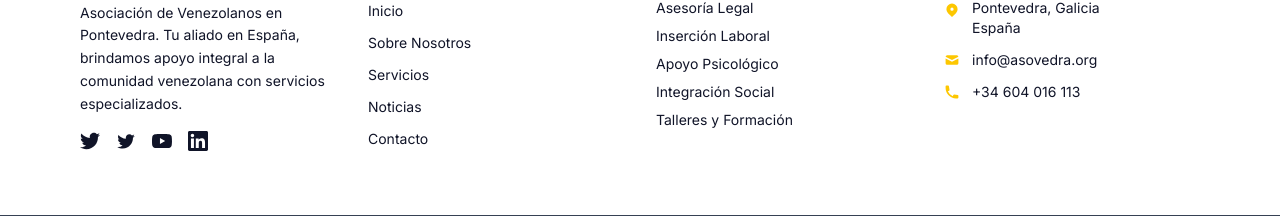
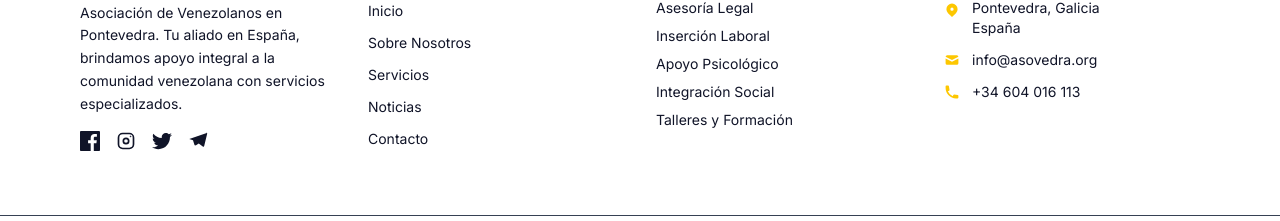
Before and after one commit to eliasosoriio/asovedra.org, a React (Vite) app: page / in a window 1280 px wide. Shown: the part 5079-5300 px from the top of the page. Built offline with nearby package versions, Linux system fonts and the light colour scheme; what @midudev/tailwind-animations would draw is missing.

Commit message:
update: fix data and social

```diff
--- a/src/components/layout/Footer.jsx
+++ b/src/components/layout/Footer.jsx
@@ -18,25 +18,34 @@ function Footer() {
             <p className="text-primary-dark text-sm leading-relaxed">
               Asociación de Venezolanos en Pontevedra. Tu aliado en España, brindamos apoyo integral a la comunidad venezolana con servicios especializados.
             </p>
-            <div className="flex space-x-4">
-              <a href="#" className="text-primary-dark hover:text-yellow-400 transition-colors duration-300">
-                <svg className="w-5 h-5" fill="currentColor" viewBox="0 0 24 24">
-                  <path d="M24 4.557c-.883.392-1.832.656-2.828.775 1.017-.609 1.798-1.574 2.165-2.724-.951.564-2.005.974-3.127 1.195-.897-.957-2.178-1.555-3.594-1.555-3.179 0-5.515 2.966-4.797 6.045-4.091-.205-7.719-2.165-10.148-5.144-1.29 2.213-.669 5.108 1.523 6.574-.806-.026-1.566-.247-2.229-.616-.054 2.281 1.581 4.415 3.949 4.89-.693.188-1.452.232-2.224.084.626 1.956 2.444 3.379 4.6 3.419-2.07 1.623-4.678 2.348-7.29 2.04 2.179 1.397 4.768 2.212 7.548 2.212 9.142 0 14.307-7.721 13.995-14.646.962-.695 1.797-1.562 2.457-2.549z"/>
+            <div className="flex space-x-4" aria-label="Redes sociales">
+              <a href="https://facebook.com/asovedra" target="_blank" rel="noopener" className="text-primary-dark hover:text-yellow-400 transition-colors duration-300" aria-label="Facebook">
+                <span className="sr-only">Facebook</span>
+                <svg className="w-5 h-5" fill="currentColor" viewBox="0 0 24 24" aria-hidden="true">
+                  <path d="M22.675 0h-21.35C.597 0 0 .597 0 1.333v21.334C0 23.403.597 24 1.325 24H12.82v-9.294H9.692v-3.622h3.128V8.413c0-3.1 1.893-4.788 4.657-4.788 1.325 0 2.464.099 2.797.143v3.24l-1.918.001c-1.504 0-1.796.716-1.796 1.767v2.318h3.587l-.467 3.622h-3.12V24h6.116C23.403 24 24 23.403 24 22.667V1.333C24 .597 23.403 0 22.675 0z"/>
                 </svg>
               </a>
-              <a href="#" className="text-primary-dark hover:text-blue-400 transition-colors duration-300">
-                <svg className="w-5 h-5" fill="currentColor" viewBox="0 0 24 24">
-                  <path d="M22.46 6c-.77.35-1.6.58-2.46.69.88-.53 1.56-1.37 1.88-2.38-.83.5-1.75.85-2.72 1.05C18.37 4.5 17.26 4 16 4c-2.35 0-4.27 1.92-4.27 4.29 0 .34.04.67.11.98C8.28 9.09 5.11 7.38 3 4.79c-.37.63-.58 1.37-.58 2.15 0 1.49.75 2.81 1.91 3.56-.71 0-1.37-.2-1.95-.5v.03c0 2.08 1.48 3.82 3.44 4.21a4.22 4.22 0 0 1-1.93.07 4.28 4.28 0 0 0 4 2.98 8.521 8.521 0 0 1-5.33 1.84c-.34 0-.68-.02-1.02-.06C3.44 20.29 5.7 21 8.12 21 16 21 20.33 14.46 20.33 8.79c0-.19 0-.37-.01-.56.84-.6 1.56-1.36 2.14-2.23z"/>
+
+              <a href="https://instagram.com/asovedra" target="_blank" rel="noopener" className="text-primary-dark hover:text-blue-400 transition-colors duration-300" aria-label="Instagram">
+                <span className="sr-only">Instagram</span>
+                <svg className="w-5 h-5" fill="none" viewBox="0 0 24 24" stroke="currentColor" aria-hidden="true">
+                  <rect x="3" y="3" width="18" height="18" rx="5" strokeWidth="2" />
+                  <circle cx="12" cy="12" r="3.2" strokeWidth="2" />
+                  <circle cx="17.5" cy="6.5" r="0.5" fill="currentColor" />
                 </svg>
               </a>
-              <a href="#" className="text-primary-dark hover:text-red-400 transition-colors duration-300">
-                <svg className="w-5 h-5" fill="currentColor" viewBox="0 0 24 24">
-                  <path d="M23.498 6.186a3.016 3.016 0 0 0-2.122-2.136C19.505 3.545 12 3.545 12 3.545s-7.505 0-9.377.505A3.017 3.017 0 0 0 .502 6.186C0 8.07 0 12 0 12s0 3.93.502 5.814a3.016 3.016 0 0 0 2.122 2.136c1.871.505 9.376.505 9.376.505s7.505 0 9.377-.505a3.015 3.015 0 0 0 2.122-2.136C24 15.93 24 12 24 12s0-3.93-.502-5.814zM9.545 15.568V8.432L15.818 12l-6.273 3.568z"/>
+
+              <a href="https://twitter.com/asovedra" target="_blank" rel="noopener" className="text-primary-dark hover:text-red-400 transition-colors duration-300" aria-label="X (Twitter)">
+                <span className="sr-only">X</span>
+                <svg className="w-5 h-5" fill="currentColor" viewBox="0 0 24 24" aria-hidden="true">
+                  <path d="M23.954 4.569c-.885.389-1.83.654-2.825.775 1.014-.611 1.794-1.574 2.163-2.723-.951.564-2.005.974-3.127 1.195-.897-.959-2.178-1.557-3.594-1.557-2.717 0-4.92 2.203-4.92 4.917 0 .39.045.765.127 1.124C7.691 8.094 4.066 6.13 1.64 3.161c-.427.722-.666 1.561-.666 2.475 0 1.71.87 3.213 2.188 4.096-.807-.026-1.566-.248-2.229-.616v.062c0 2.386 1.693 4.374 3.946 4.827-.413.111-.849.171-1.296.171-.314 0-.615-.03-.916-.086.631 1.953 2.445 3.377 4.6 3.417-1.68 1.318-3.809 2.105-6.102 2.105-.396 0-.79-.023-1.17-.069 2.189 1.402 4.768 2.22 7.557 2.22 9.054 0 14-7.496 14-13.986 0-.21-.006-.423-.016-.634.961-.695 1.8-1.562 2.462-2.549z"/>
                 </svg>
               </a>
-              <a href="#" className="text-primary-dark hover:text-blue-600 transition-colors duration-300">
-                <svg className="w-5 h-5" fill="currentColor" viewBox="0 0 24 24">
-                  <path d="M20.447 20.452h-3.554v-5.569c0-1.328-.027-3.037-1.852-3.037-1.853 0-2.136 1.445-2.136 2.939v5.667H9.351V9h3.414v1.561h.046c.477-.9 1.637-1.85 3.37-1.85 3.601 0 4.267 2.37 4.267 5.455v6.286zM5.337 7.433c-1.144 0-2.063-.926-2.063-2.065 0-1.138.92-2.063 2.063-2.063 1.14 0 2.064.925 2.064 2.063 0 1.139-.925 2.065-2.064 2.065zm1.782 13.019H3.555V9h3.564v11.452zM22.225 0H1.771C.792 0 0 .774 0 1.729v20.542C0 23.227.792 24 1.771 24h20.451C23.2 24 24 23.227 24 22.271V1.729C24 .774 23.2 0 22.222 0h.003z"/>
+
+              <a href="http://t.me/asovedra" target="_blank" rel="noopener" className="text-primary-dark hover:text-blue-600 transition-colors duration-300" aria-label="Telegram">
+                <span className="sr-only">Telegram</span>
+                <svg className="w-5 h-5" fill="currentColor" viewBox="0 0 24 24" aria-hidden="true">
+                  <path d="M22.5 2.5L1.5 9.5l4.5 1.6 1.6 5.2c.3 1 1.1 1.2 2 0.8l3.3-2.1 4.8 3.5c.9.6 1.6.3 1.8-.8L23 3.3c.2-1.1-.6-1.3-1.1-.8z"/>
                 </svg>
               </a>
             </div>
--- a/src/pages/Home.jsx
+++ b/src/pages/Home.jsx
@@ -186,7 +186,7 @@ function Home() {
             />
             <ServiceCardModern
               title="Trámites Migratorios"
-              description="Asistencia integral en procesos de regularización, renovaciones y nacionalización."
+              description="Asistencia integral en procesos de regularización, renovaciones y nacionalización, con el apoyo de profesionales de bufete colaboradores."
               icon="📋"
               color="primary-dark"
             />
--- a/src/pages/Services.jsx
+++ b/src/pages/Services.jsx
@@ -34,7 +34,7 @@ function Services() {
     },
     {
       title: "Trámites Migratorios",
-      description: "Asistencia integral en procesos de regularización, renovaciones, nacionalización y otros trámites oficiales.",
+      description: "Asistencia integral en procesos de regularización, renovaciones, nacionalización y otros trámites oficiales, con el apoyo de profesionales de bufete colaboradores que nos asesoran en casos complejos.",
       icon: "📋",
       color: "primary-dark",
       details: [
```
